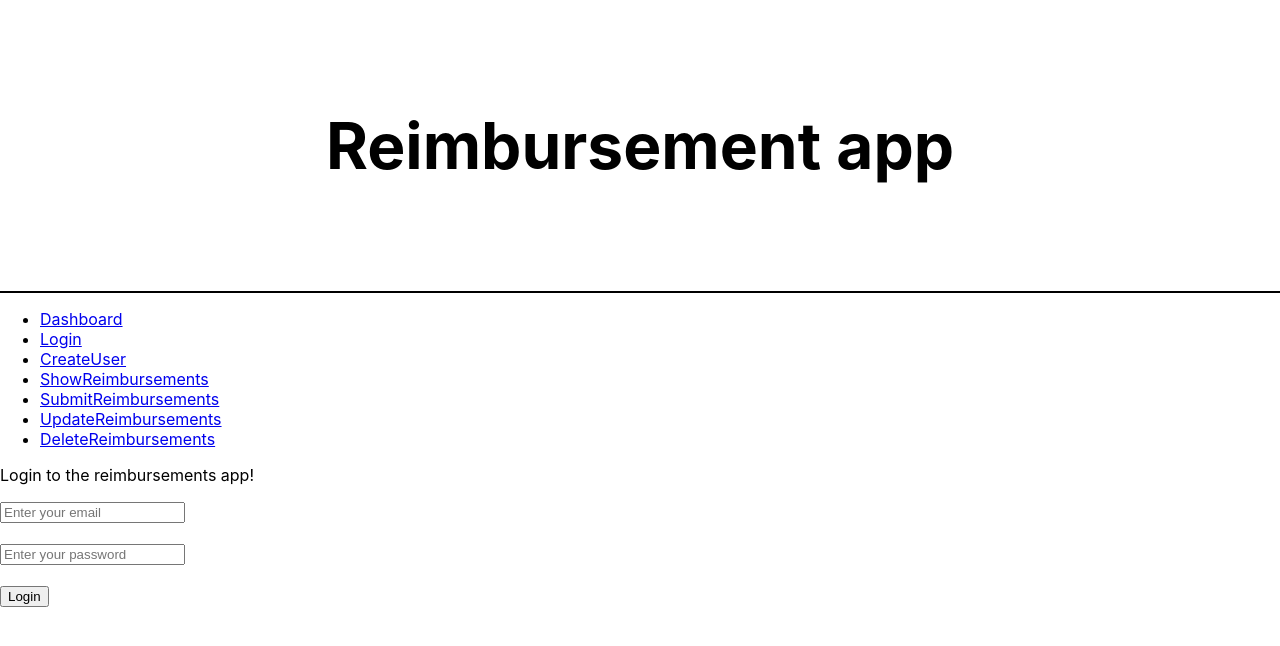
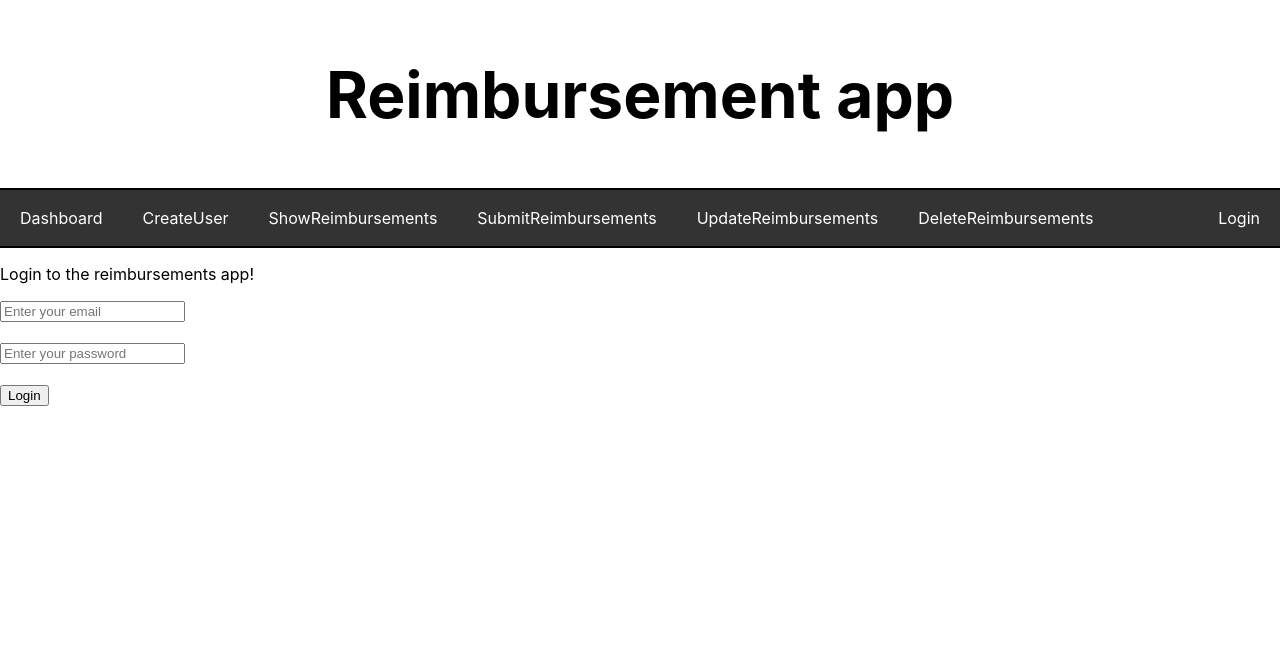
Before and after one commit to 230306-RubyOnRail/MM-frontend-project1, a React (Create React App) app in the folder project1-frontend/: page /login in a window 1280 px wide. Shown: the top 646 px of the page. Built offline with nearby package versions, Linux system fonts and the light colour scheme.

Commit message:
added styles

```diff
--- a/project1-frontend/src/components/Header.tsx
+++ b/project1-frontend/src/components/Header.tsx
@@ -1,7 +1,7 @@
 const headerStyle = {
     // doesn't like dashes compared to CSS
     textAlign: 'center',
-    padding: '5%',
+    padding: '1%',
     fontSize: 'xx-large',
     borderBottom: '2px solid black',
     color: 'black',
@@ -11,6 +11,7 @@ export default function Header() {
 
     return (
         <header style={headerStyle} >
+            <div></div>
             <h1>Reimbursement app</h1>
         </header>
     );
--- a/project1-frontend/src/components/Nav.tsx
+++ b/project1-frontend/src/components/Nav.tsx
@@ -1,16 +1,17 @@
 import { Link } from 'react-router-dom';
+import '../styles/Nav.css';
 
 export default function Nav() {
     return (
         <nav>
             <ul>
                 <li><Link to="">Dashboard</Link></li>
-                <li><Link to="/login">Login</Link></li>
                 <li><Link to="/createuser">CreateUser</Link></li>
                 <li><Link to="/show">ShowReimbursements</Link></li>
                 <li><Link to="/submit">SubmitReimbursements</Link></li>
                 <li><Link to="/update">UpdateReimbursements</Link></li>
                 <li><Link to="/delete">DeleteReimbursements</Link></li>
+                <li><Link to="/login">Login</Link></li>
             </ul>
         </nav>
     );
--- /dev/null
+++ b/project1-frontend/src/styles/Nav.css
@@ -0,0 +1,34 @@
+
+nav{
+    /* background-color: blueviolet; */
+
+    border-bottom: 2px solid black;
+}
+
+nav ul{
+    list-style-type: none;
+    margin: 0;
+    padding: 0;
+    overflow: hidden;
+    background-color: #333;
+}
+
+nav ul li{
+    float: left;
+}
+
+nav ul li:last-child{
+    float: right;
+}
+
+nav ul li a {
+    display: block;
+    color: white;
+    text-align: center;
+    padding: 18px 20px;
+    text-decoration: none;
+}
+
+nav ul li a:hover {
+    background-color: #111;
+}
```
